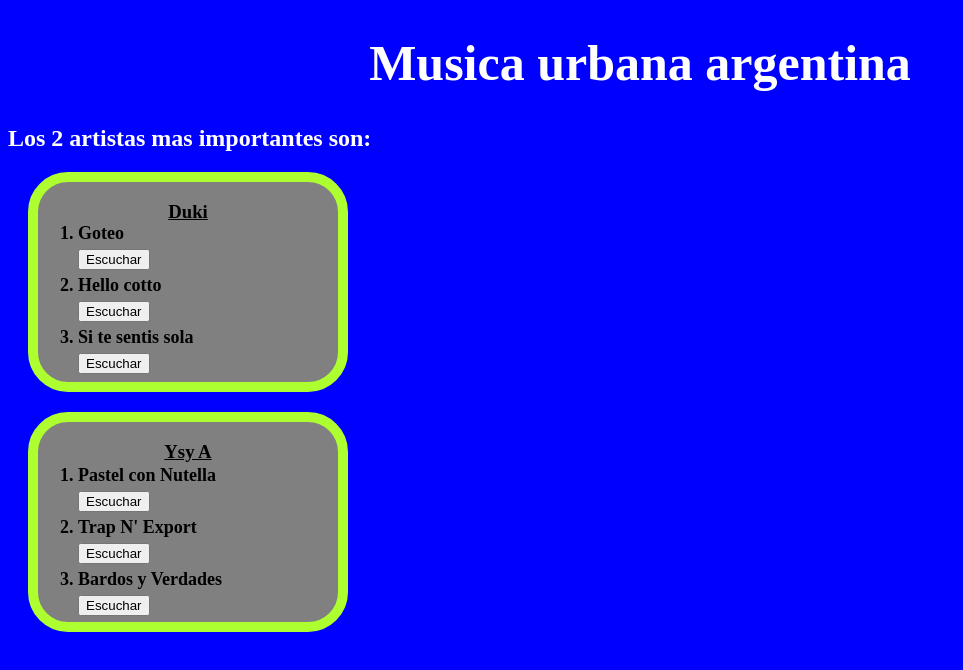
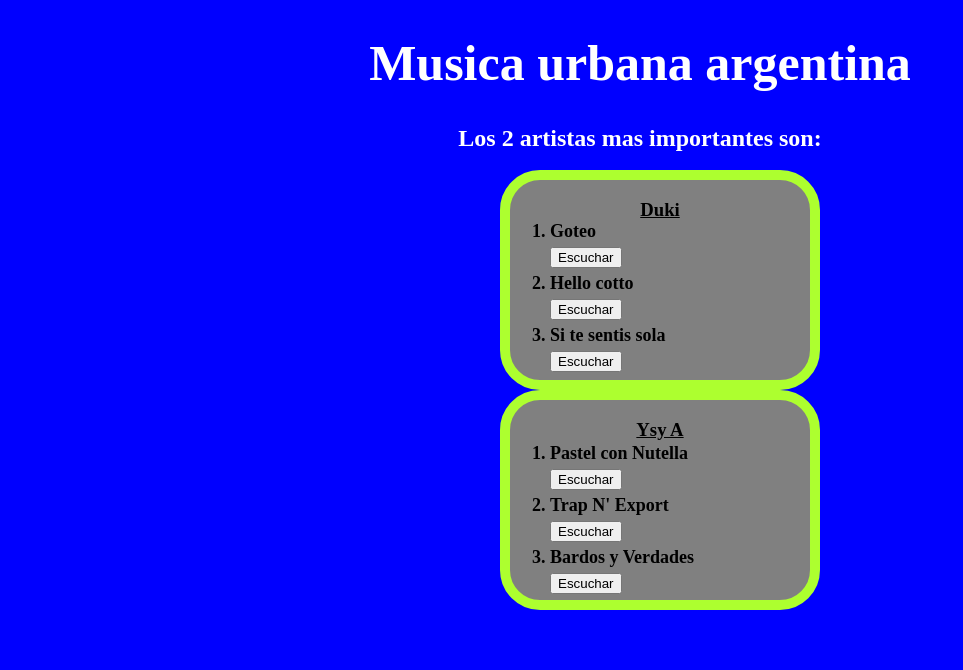
Before and after one commit to RamiMerlo/plataformaDisco, a plain HTML site: page index.html in a window 1280 px wide. Shown: the whole page, without its empty margins (0-963 px from the left). Drawn offline with Linux system fonts and the light colour scheme.

Commit message:
Update style.css

```diff
--- a/style.css
+++ b/style.css
@@ -9,6 +9,14 @@
   margin-bottom: 0px;
   border-radius: 40px;
   font-weight: bold;
+
+  position: absolute;
+
+  top: 35%;
+
+  left: 50%;
+
+  transform: translate(-50%, -50%);
 }
 #ysyGeneral {
   margin: auto;
@@ -21,6 +29,13 @@
   border: greenyellow solid 10px;
   border-radius: 40px;
   font-weight: bold;
+  position: absolute;
+
+  top: 60%;
+
+  left: 50%;
+
+  transform: translate(-50%, -50%);
 }
 h1 {
   font-size: 50px;
@@ -59,3 +74,6 @@
 h2 {
   color: white;
 }
+h2 {
+  text-align: center;
+}
```
